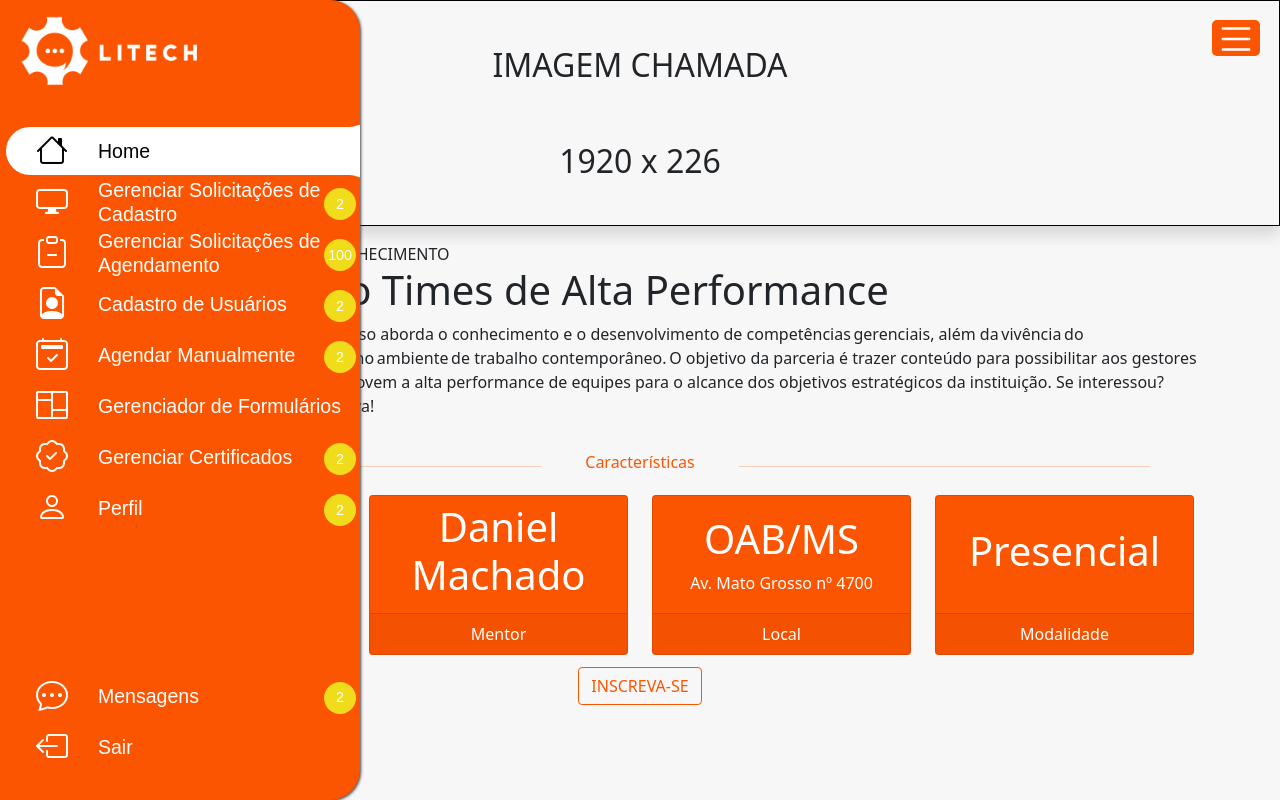
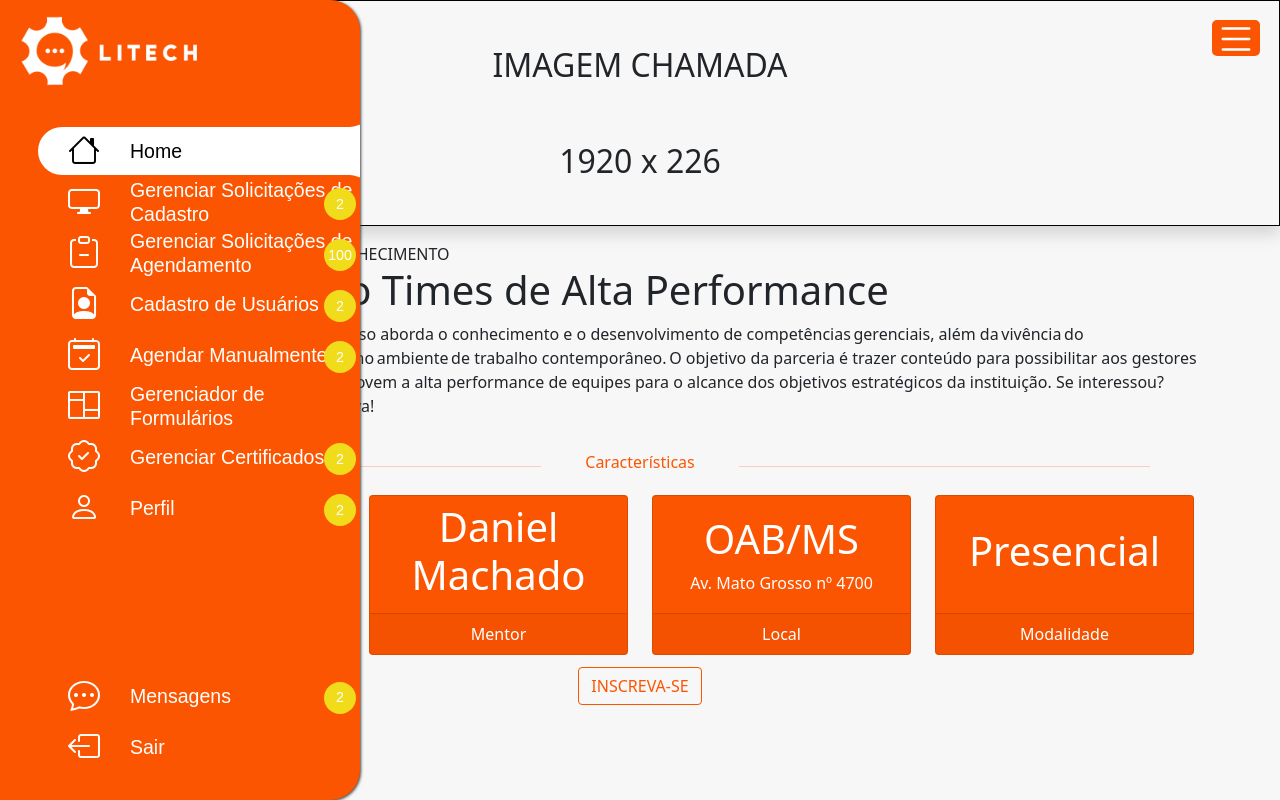
Before and after one commit to luan-vilela/mod_lite, an Angular app: page / in a window 1280 px wide. Built offline with nearby package versions, Linux system fonts and the light colour scheme.

Commit message:
nova branch

```diff
--- a/src/app/header/header/header.component.scss
+++ b/src/app/header/header/header.component.scss
@@ -143,7 +143,7 @@
 
 
         }
-        padding: 0;
+        // padding: 0;
     }
 
 }
```
